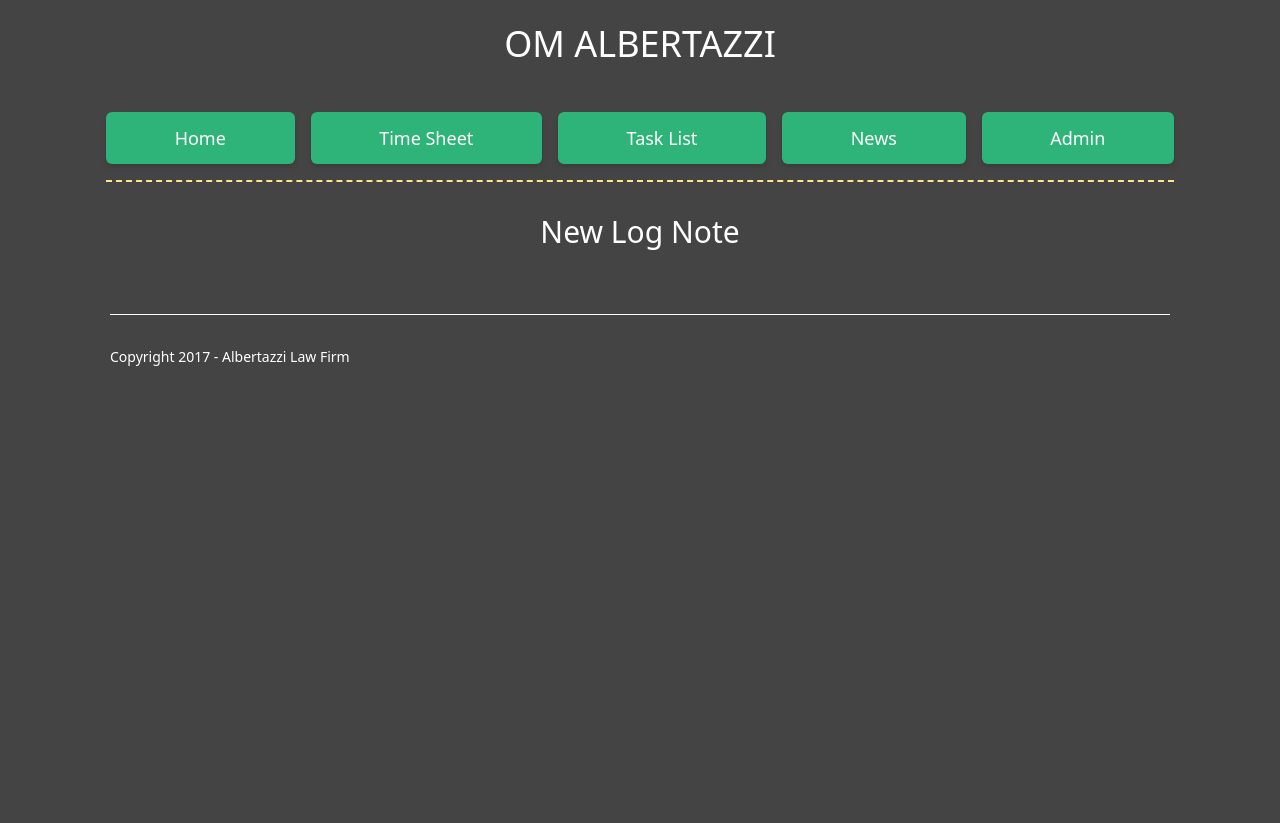
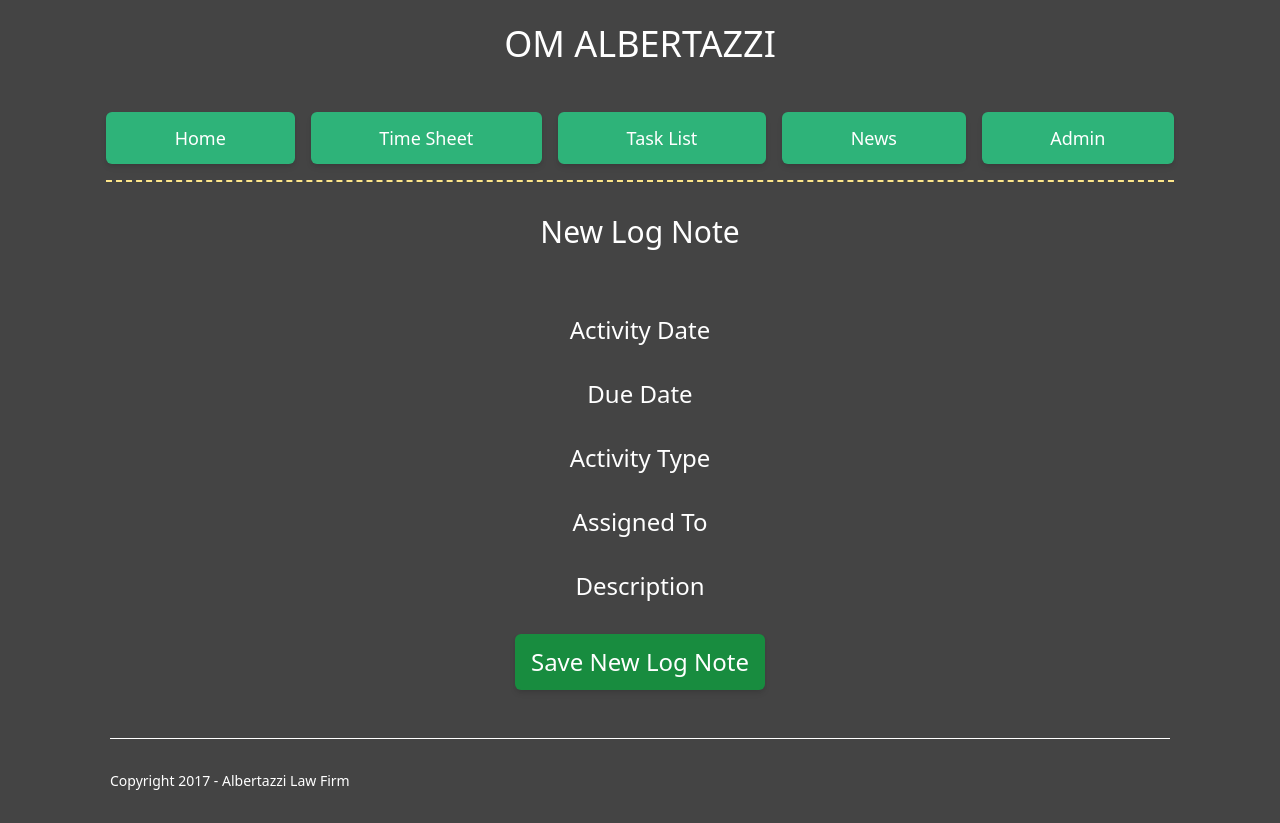
Before and after one commit to brycealbertazzi/OMAlbertazzi, a React (Create React App) app: page /log-note in a window 1280 px wide. Before the commit the page ends 800 px from the top, so only its background shows below. Built offline with nearby package versions, Linux system fonts and the light colour scheme.

Commit message:
UI Styling Complete

```diff
--- a/src/components/news/NewsFeed.js
+++ b/src/components/news/NewsFeed.js
@@ -3,7 +3,9 @@ import React from 'react'
 export const NewsFeed = () => {
     return (
         <div>
-            <h1>News Feed Works!</h1>
+            <div className="flex items-center mb-16">
+                <h1 className="flex-auto text-3xl">News Feed</h1>
+            </div>
         </div>
     )
 }
--- a/src/components/tabbar/LogNote.js
+++ b/src/components/tabbar/LogNote.js
@@ -6,6 +6,26 @@ export const LogNote = () => {
             <div className="flex items-center mb-16">
                 <h1 className="flex-auto text-3xl">New Log Note</h1>
             </div>
+            <div className="flex flex-col items-center my-12 gap-y-8 gap-x-4 text-2xl">
+                <div className="flex-auto activity-date">
+                    <h1>Activity Date</h1>
+                </div>
+                <div className="flex-auto due-date">
+                    <h1>Due Date</h1>
+                </div>
+                <div className="flex-auto activity-type">
+                    <h1>Activity Type</h1>
+                </div>
+                <div className="flex-auto assigned-to">
+                    <h1>Assigned To</h1>
+                </div>
+                <div className="flex-auto description">
+                    <h1>Description</h1>
+                </div>
+                <div className="flex-auto save">
+                    <button className="btn btn-regular">Save New Log Note</button>
+                </div>
+            </div>
         </div>
     )
 }
--- a/src/components/tabbar/Task.js
+++ b/src/components/tabbar/Task.js
@@ -6,6 +6,20 @@ export const Task = () => {
             <div className="flex items-center mb-16">
                 <h1 className="flex-auto text-3xl">New Task</h1>
             </div>
+            <div className="flex flex-col items-center my-12 gap-y-8 gap-x-4 text-2xl">
+                <div className="flex-auto activity-date">
+                    <h1>Assigned To</h1>
+                </div>
+                <div className="flex-auto due-date">
+                    <h1>Description</h1>
+                </div>
+                <div className="flex-auto activity-type">
+                    <h1>Task Due Date</h1>
+                </div>
+                <div className="flex-auto save">
+                    <button className="btn btn-regular">Save New Task</button>
+                </div>
+            </div>
         </div>
     )
 }
```
